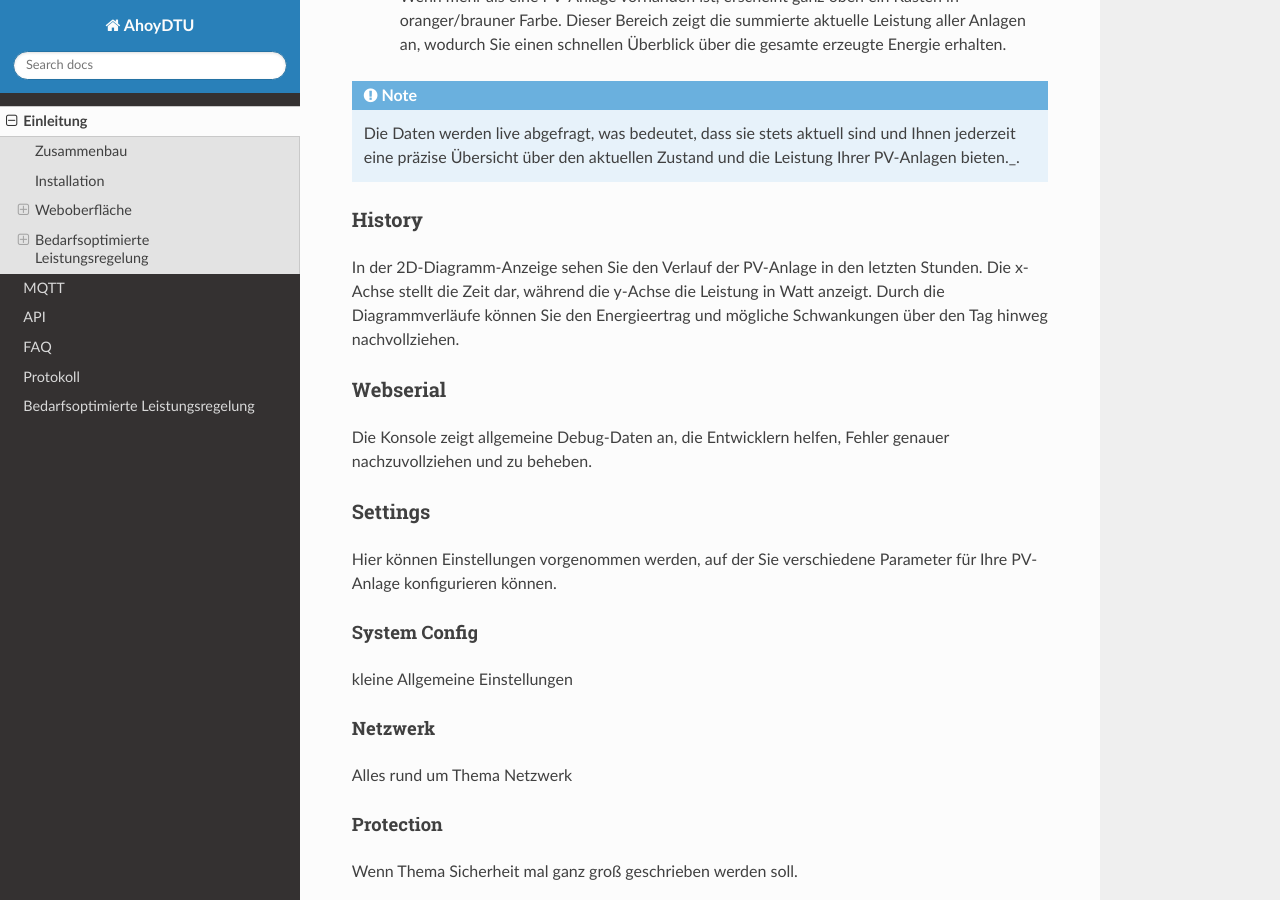
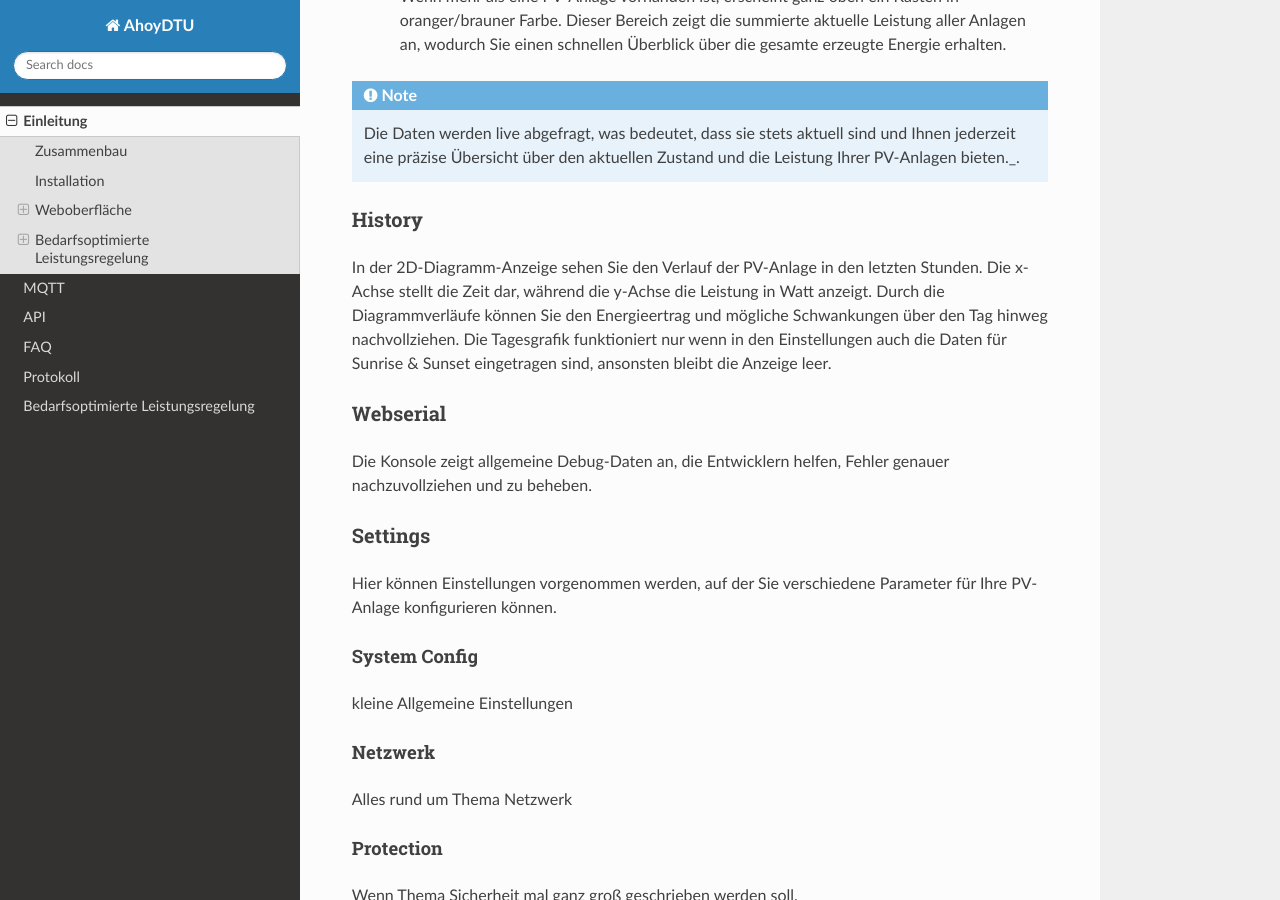
Before and after one commit to lumapu/ahoy_docs, a Sphinx documentation site: the page built from docs/source/usage.rst, in a window 1280 px wide and 900 px high, scrolled down 909 px. Built offline with Sphinx 7.4.7 and the Read the Docs theme 3.1.0, drawn with Linux system fonts in a browser that asks for light colours.

Commit message:
Update usage.rst with Infos About History Grap Dependency Settings

```diff
--- a/docs/source/usage.rst
+++ b/docs/source/usage.rst
@@ -31,7 +31,7 @@ Das Dashboard bietet eine klare und detaillierte Übersicht über die Leistung I
 
 History
 *******************
-In der 2D-Diagramm-Anzeige sehen Sie den Verlauf der PV-Anlage in den letzten Stunden. Die x-Achse stellt die Zeit dar, während die y-Achse die Leistung in Watt anzeigt. Durch die Diagrammverläufe können Sie den Energieertrag und mögliche Schwankungen über den Tag hinweg nachvollziehen.
+In der 2D-Diagramm-Anzeige sehen Sie den Verlauf der PV-Anlage in den letzten Stunden. Die x-Achse stellt die Zeit dar, während die y-Achse die Leistung in Watt anzeigt. Durch die Diagrammverläufe können Sie den Energieertrag und mögliche Schwankungen über den Tag hinweg nachvollziehen. Die Tagesgrafik funktioniert nur wenn in den Einstellungen auch die Daten für Sunrise & Sunset eingetragen sind, ansonsten bleibt die Anzeige leer.
 
 Webserial
 *******************
```
